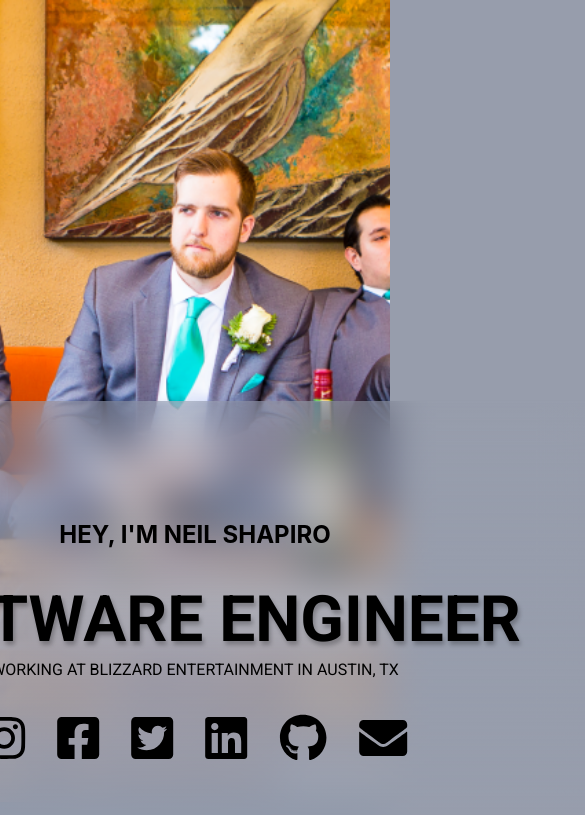
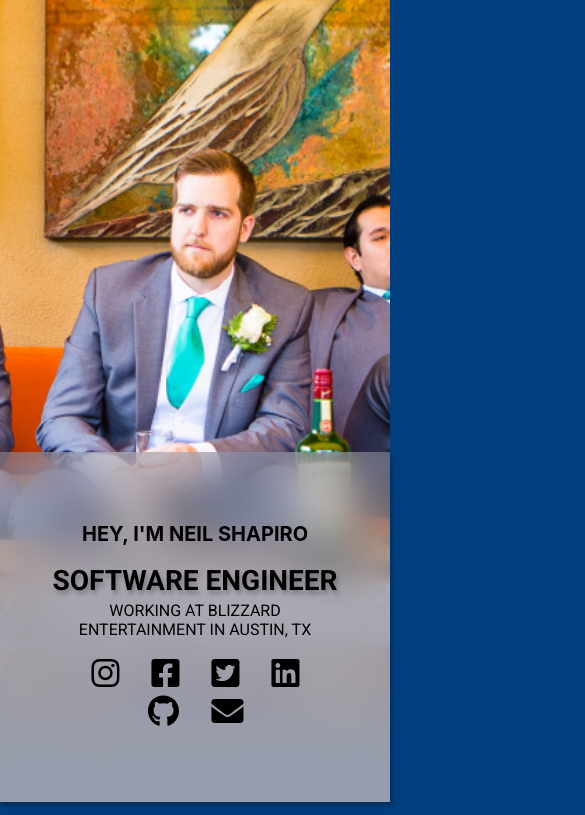
Before and after one commit to neshapiro/personal-website, a Gatsby site: page / in a window 390 px wide. Shown: the top 815 px of the page, 585 px wide, since content can reach past the window. Built offline with nearby package versions, Linux system fonts and the light colour scheme; Gatsby itself is replaced by a stand-in of ours.

Commit message:
Responsive improvements

```diff
--- a/src/styles/components/Header.scss
+++ b/src/styles/components/Header.scss
@@ -9,19 +9,29 @@
 
 .Header-background {
   position: absolute;
-    top: 50%;
+  bottom: 0;
   left: 50%;
   transform: translate(-50%);
   color: $black;
   text-transform: uppercase;
   margin: 0 auto;
-    width: 1200px;
-    height: 500px;
+  width: 100%;
+  max-width: 1200px;
+  height: 350px;
   background-image: linear-gradient(rgba($blue-gray-100, .5), rgba($blue-gray-100, 1) 90%);
-    border-radius: 4px;
   z-index: 1;
   backdrop-filter: blur(20px);
   box-shadow: 2px 4px 4px rgba(0, 0, 0, 0.25);
+
+  @media only screen and (min-width: 480px) {
+    height: 400px;
+  }
+
+  @media only screen and (min-width: 1024px) {
+    top: 50%;
+    height: 500px;
+    border-radius: 4px;
+  }
 }
 
 .Header-content {
@@ -31,11 +41,17 @@
   left: 50%;
   transform: translateX(-50%) translateY(-50%);
   opacity: 1;
+  padding: $space;
 }
 
 .Header-intro {
+  font-size: 1.25rem;
+  margin-bottom: $space;
+
+  @media only screen and (min-width: 480px) {
+    margin-bottom: $space-large;
     font-size: 1.5rem;
-    margin-bottom: $space-large;
+  }
 }
 
 .Header-details {
@@ -44,10 +60,20 @@
 
 .Header-heading {
   display: block;
+  font-weight: bold;
+  text-shadow: 2px 4px 4px rgba(0, 0, 0, .25);
+
+  font-size: 1.75rem;
+  line-height: 2.5rem;
+
+  @media only screen and (min-width: 480px) {
+    font-size: 2rem;
+  }
+
+  @media only screen and (min-width: 1024px) {
     font-size: 4rem;
-    font-weight: bold;
     line-height: 5rem;
-    text-shadow: 2px 4px 4px rgba(0, 0, 0, .25);
+  }
 }
 
 .Header-detail {
@@ -57,6 +83,9 @@
 
 .Header-socialLinks {
   margin: 0;
+  padding-top: $space;
+
+  @media only screen and (min-width: 480px) {
     padding-top: $space-large;
-
   }
+}
--- a/src/styles/components/SocialLink.scss
+++ b/src/styles/components/SocialLink.scss
@@ -1,9 +1,14 @@
 .SocialLink {
     color: inherit;
     display: inline-flex;
-    font-size: 3em;
+    font-size: 2em;
+    margin: 0;
     margin-left: $space;
     margin-right: $space;
+
+    @media only screen and (min-width: 720px) {
+        font-size: 3em;
+    }
 }
 
 .SocialLink-link {
--- a/src/styles/components/Technologies.scss
+++ b/src/styles/components/Technologies.scss
@@ -7,11 +7,15 @@
 }
 
 .Technologies-content {
-  position: absolute;
-  top: 60%;
-  transform: translateY(-50%);
   text-align: center;
   width: 100%;
+  padding: $space;
+
+  @media only screen and (min-width: 1024px) {
+    position: absolute;
+    top: 60%;
+    transform: translateY(-50%);
+  }
 }
 
 .Technologies-heading {
--- a/src/styles/global.scss
+++ b/src/styles/global.scss
@@ -4,5 +4,5 @@ body {
   font-family: 'Roboto', sans-serif;
   font-weight: 400;
   text-align: center;
-  background-color: $blue-gray-100
+  background-color: $blue-300
 }
```
Also changed, not shown: src/images/icons/github-64.png (deleted), src/images/icons/linkedin.png (deleted), src/images/icons/twitter.png (deleted). Lines whose indentation alone changed are shown as unchanged.
